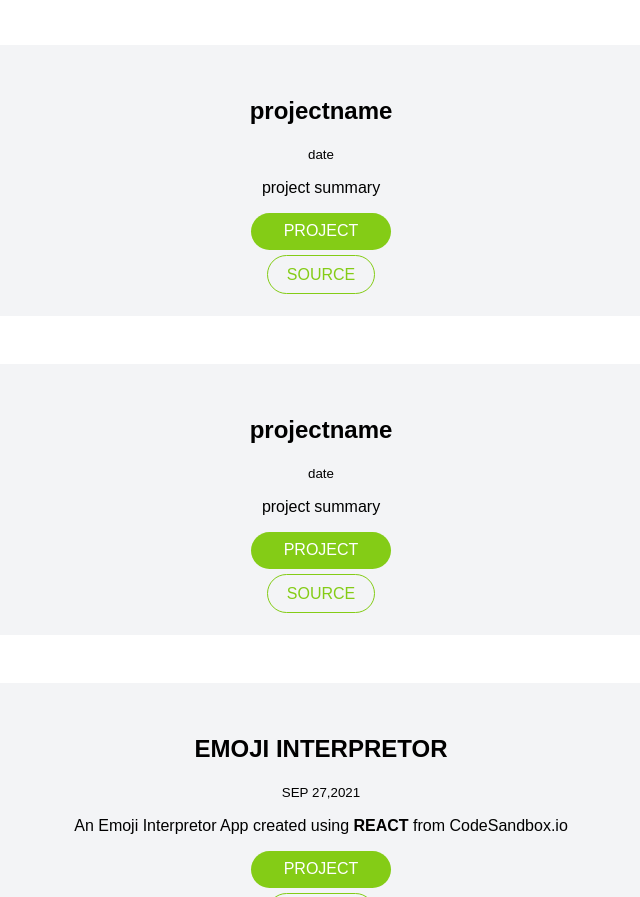
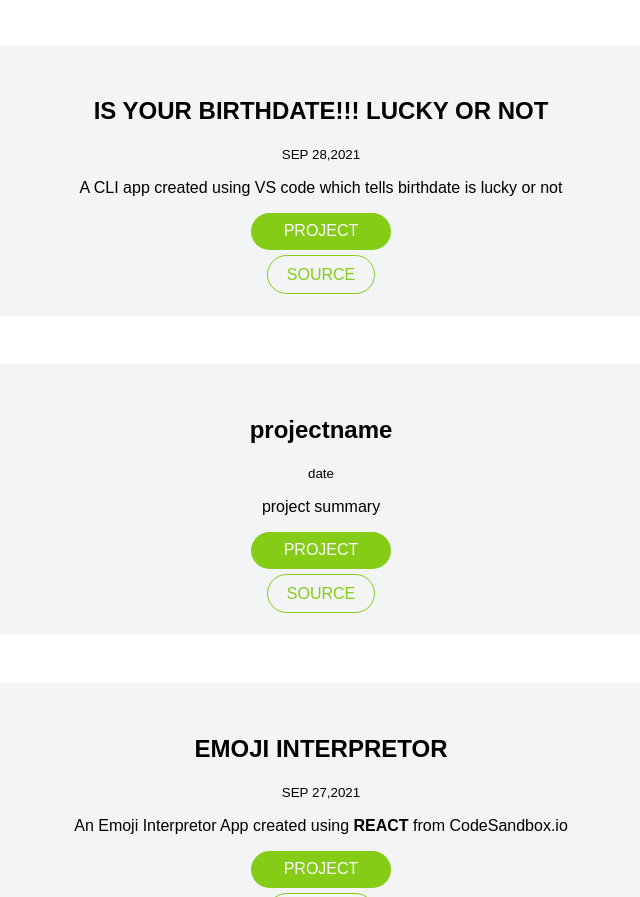
Before and after one commit to pantherblack34/PORTFOLIO, a plain HTML site: page project.html in a window 1280 px wide. Shown: the part 1255-2152 px from the top of the page, without its empty margins (319-959 px from the left). Drawn offline with Linux system fonts and the light colour scheme.

Commit message:
updated project

```diff
--- a/project.html
+++ b/project.html
@@ -62,11 +62,11 @@
         </li>
         <li>
             <article class="showcase-list container container-center ow">
-                <h1>projectname</h1>
-                <small>date</small>
-                <p>project summary</p>
-                <a href="http://" target="_blank" class="link link-primary">PROJECT</a>
-                <a href="" target="_blank" class="link-secondary">SOURCE</a>
+                <h1>IS YOUR BIRTHDATE!!! LUCKY OR NOT</h1>
+                <small>SEP 28,2021</small>
+                <p>A CLI app created using VS code which tells birthdate is lucky or not</p>
+                <a href="https://pantherblack6.netlify.app/" target="_blank" class="link link-primary">PROJECT</a>
+                <a href="https://github.com/pantherblack34/isYourBirthdateLucky" target="_blank" class="link-secondary">SOURCE</a>
             </article>
         </li>
         <li>
```
